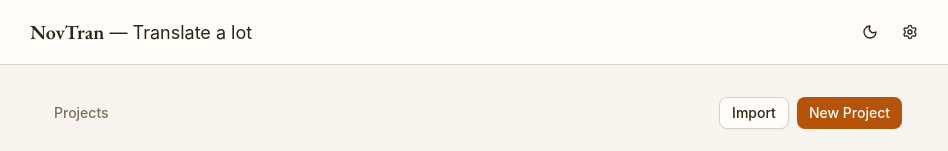
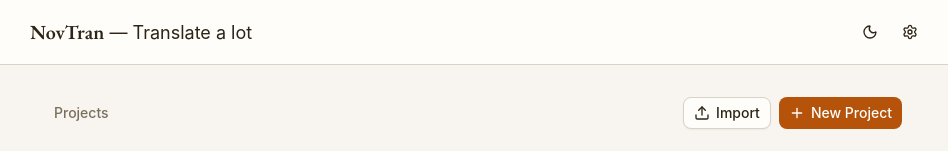
Before and after one commit to kototok903/novtran, a React (Vite) app: page / in a window 1280 px wide. Shown: the top 151 px of the page, without its empty margins (162-1110 px from the left). Built offline with nearby package versions, Linux system fonts and the light colour scheme.

Commit message:
chore: add icons to Home page

```diff
--- a/src/pages/home.tsx
+++ b/src/pages/home.tsx
@@ -1,6 +1,13 @@
 import { useEffect, useRef, useState } from "react";
 import { useNavigate, Link } from "react-router";
-import { Settings, MoreVertical } from "lucide-react";
+import {
+  Settings,
+  MoreVertical,
+  Upload,
+  Plus,
+  Download,
+  Trash2,
+} from "lucide-react";
 import { toast } from "sonner";
 import { Button } from "@/components/ui/button";
 import { Badge } from "@/components/ui/badge";
@@ -115,9 +122,11 @@ export function HomePage() {
               size="sm"
               onClick={() => fileInputRef.current?.click()}
             >
+              <Upload className="size-4" />
               Import
             </Button>
             <Button size="sm" onClick={handleNewProject}>
+              <Plus className="size-4" />
               New Project
             </Button>
           </div>
@@ -166,12 +175,14 @@ export function HomePage() {
                         <DropdownMenuItem
                           onClick={() => exportProject(project)}
                         >
+                          <Download />
                           Export
                         </DropdownMenuItem>
                         <DropdownMenuItem
-                          className="text-destructive focus:text-destructive"
+                          variant="destructive"
                           onClick={() => setDeleteTarget(project)}
                         >
+                          <Trash2 />
                           Delete
                         </DropdownMenuItem>
                       </DropdownMenuContent>
```
